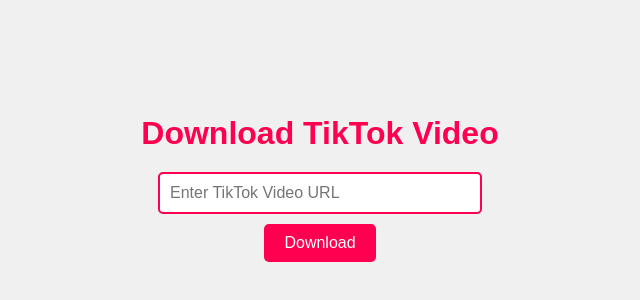
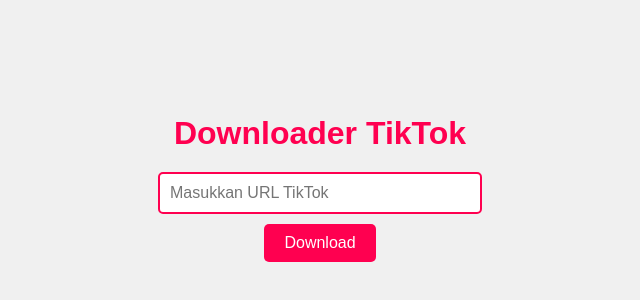
Before and after one commit to ItzUser/toktok, a website: page public/index.html in a window 1280 px wide. Shown: the part 222-522 px from the top of the page, without its empty margins (320-960 px from the left). Drawn offline with Linux system fonts and the light colour scheme.

Commit message:
Update index.html

```diff
--- a/public/index.html
+++ b/public/index.html
@@ -58,14 +58,14 @@
     </style>
 </head>
 <body>
-    <h1>Download TikTok Video</h1>
-    <input type="text" id="tiktokUrl" placeholder="Enter TikTok Video URL" />
+    <h1>Downloader TikTok</h1>
+    <input type="text" id="tiktokUrl" placeholder="Masukkan URL TikTok" />
     <button onclick="downloadVideo()">Download</button>
 
     <script>
         function downloadVideo() {
             const url = document.getElementById('tiktokUrl').value;
-            if (!url) return alert('Please enter a TikTok URL!');
+            if (!url) return alert('Harap masukkan URL TikTok!');
 
             const link = document.createElement('a');
             link.href = `/api/download?url=${encodeURIComponent(url)}`;
```
